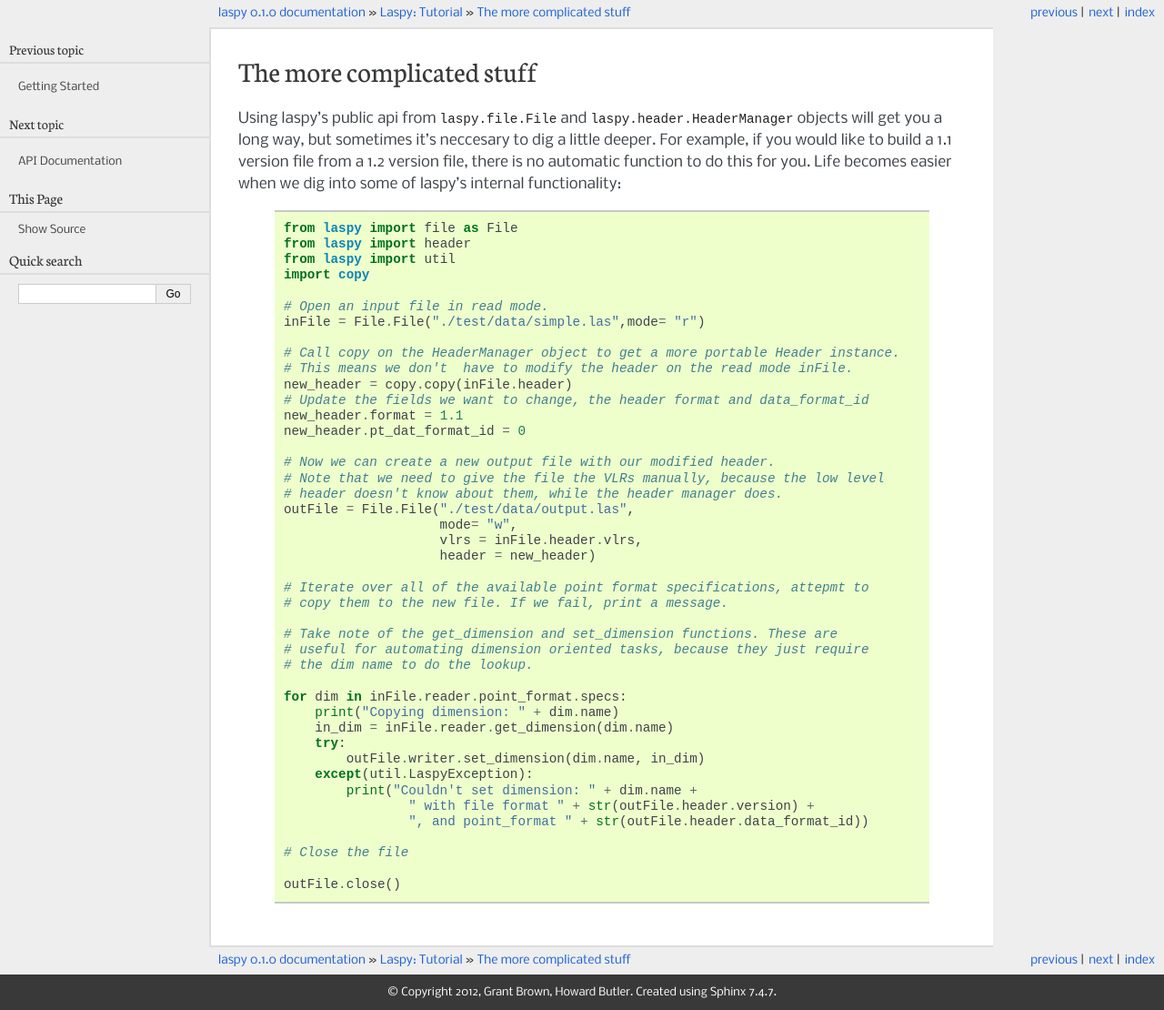
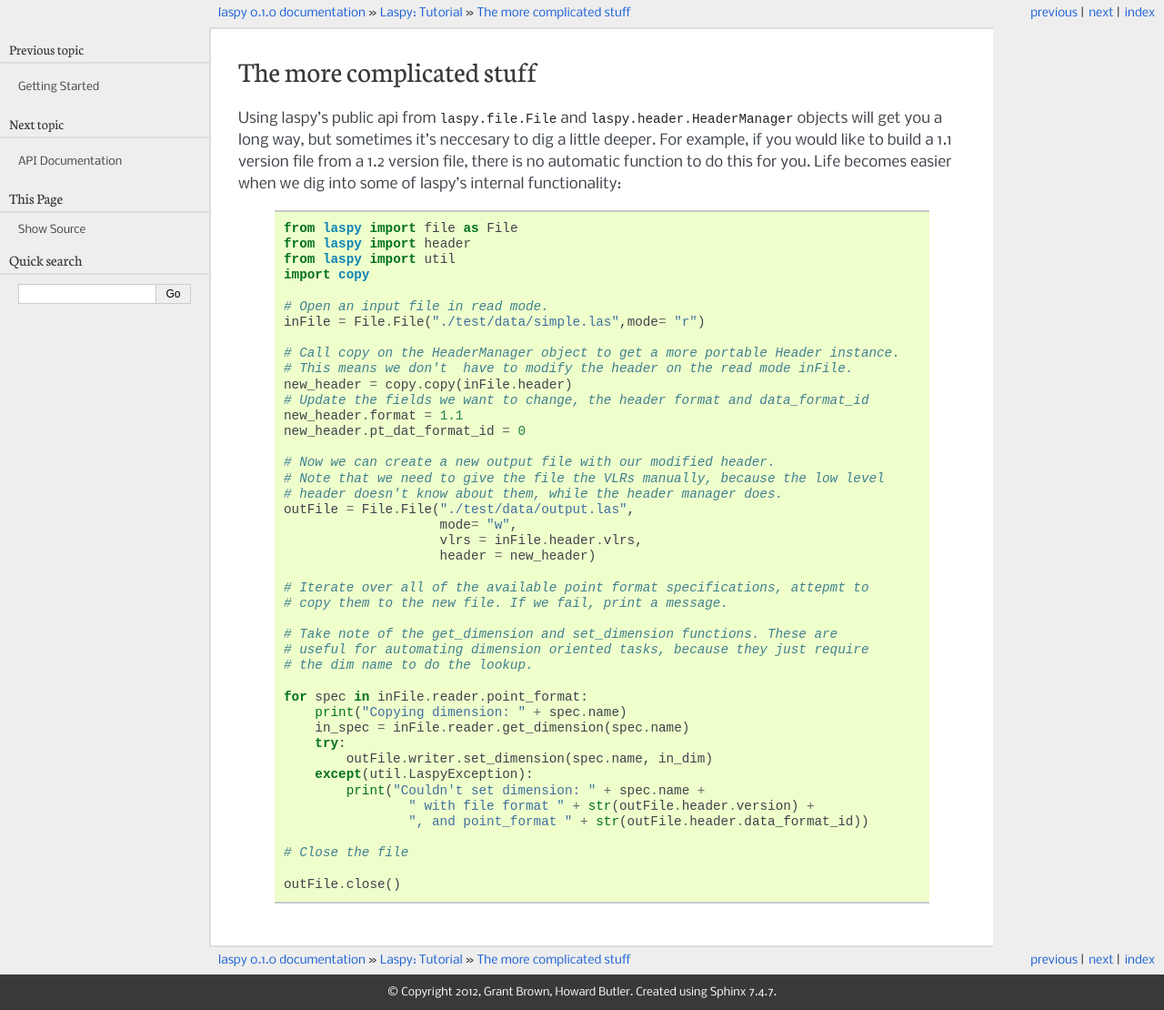
Before and after one commit to laspy/laspy, a Sphinx documentation site: the page built from doc/source/tut_part_2.rst, in a window 1280 px wide. Shown: the whole page at 91% size. Built offline with Sphinx 7.4.7, drawn with Linux system fonts in a browser that asks for light colours; formulas are drawn with MathJax 3.

Commit message:
Doc changes to reflect format chnages, better document util module

```diff
--- a/doc/source/tut_part_2.rst
+++ b/doc/source/tut_part_2.rst
@@ -40,13 +40,13 @@ into some of laspy's internal functionality:
         # useful for automating dimension oriented tasks, because they just require
         # the dim name to do the lookup.
 
-        for dim in inFile.reader.point_format.specs:
-            print("Copying dimension: " + dim.name)
-            in_dim = inFile.reader.get_dimension(dim.name)
+        for spec in inFile.reader.point_format:
+            print("Copying dimension: " + spec.name)
+            in_spec = inFile.reader.get_dimension(spec.name)
             try:
-                outFile.writer.set_dimension(dim.name, in_dim)
+                outFile.writer.set_dimension(spec.name, in_dim)
             except(util.LaspyException):
-                print("Couldn't set dimension: " + dim.name +
+                print("Couldn't set dimension: " + spec.name +
                         " with file format " + str(outFile.header.version) +
                         ", and point_format " + str(outFile.header.data_format_id))
 
```
Also changed, not shown: doc/source/util.rst (+11 -2 lines), 1 other file.
